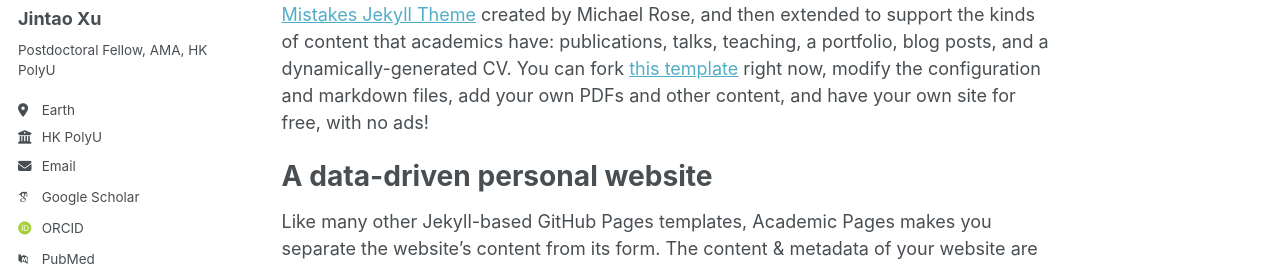
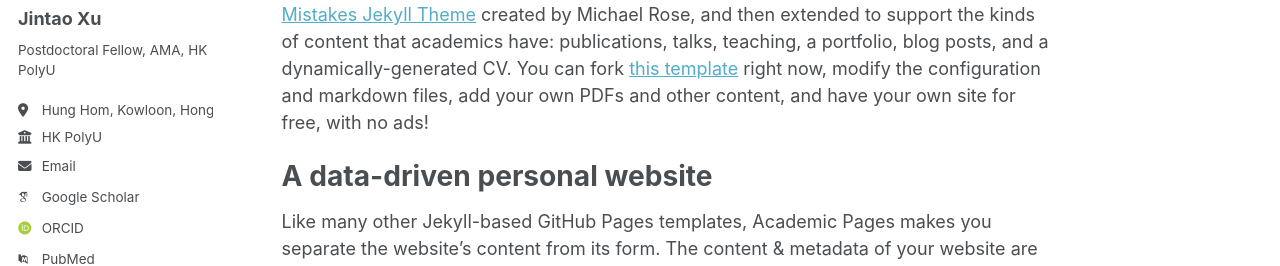
Before and after one commit to JintaoXuMath/JintaoXuMath.github.io, a Jekyll site: the page built from _pages/about.md, in a window 1280 px wide. Shown: the part 276-542 px from the top of the page. Built offline with Jekyll 4.4.1, drawn with Linux system fonts in a browser that asks for light colours; some web fonts are replaced.

Commit message:
Update _config.yml

```diff
--- a/_config.yml
+++ b/_config.yml
@@ -25,9 +25,8 @@ author:
   avatar           : "profile.png"
   name             : "Jintao Xu"
   bio              : "Postdoctoral Fellow, AMA, HK PolyU"
-  location         : "Earth"
+  location         : "Hung Hom, Kowloon, Hong Kong, China"
   employer         : "HK PolyU"
-  uri              : # URL
   email            : "jintao.xu@polyu.edu.hk"
 
   # Academic websites
```
